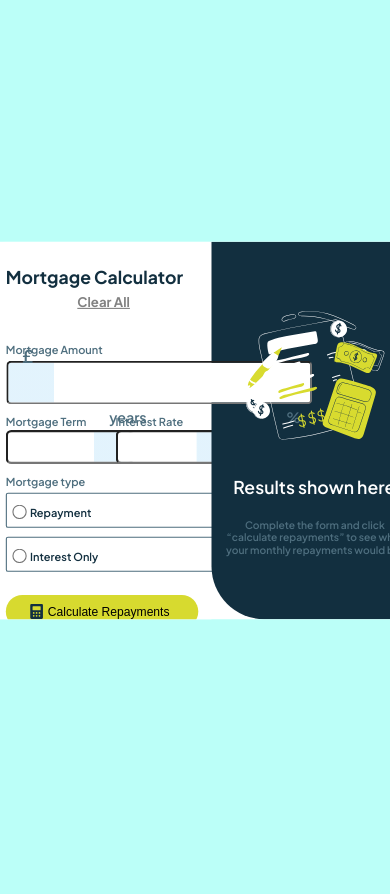
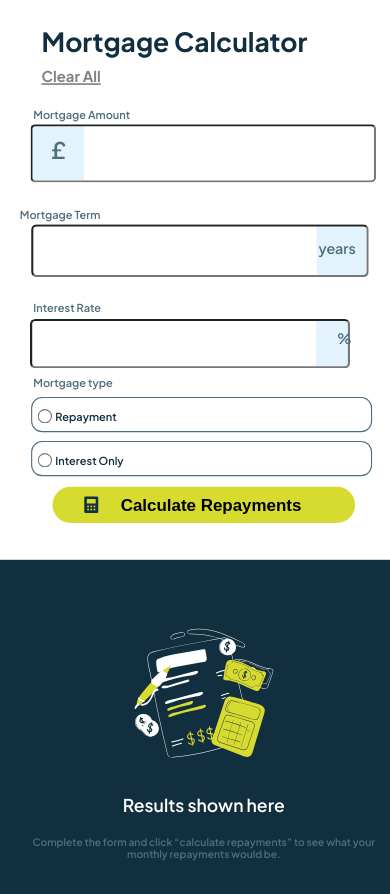
Before and after one commit to amive/mortgage-repayment-calculator, a plain HTML site: page index.html in a window 390 px wide. Before the commit the page ends 860 px from the top, so only its background shows below. Drawn offline with Linux system fonts and the light colour scheme.

Commit message:
Mobile design Done.

```diff
--- a/index.html
+++ b/index.html
@@ -21,7 +21,7 @@
           Mortgage Calculator
           <span id="clearAll" onclick="clearAll">Clear All</span>
         </h4>
-        <label for="MortgageAmount">Mortgage Amount</label>
+        <label id="Amountlabel" for="MortgageAmount">Mortgage Amount</label>
         <br />
         <span id="pound">£</span>
         <input
@@ -34,7 +34,7 @@
         <br />
         <div style="display: flex">
           <div class="term">
-            <label for="MortgageTerm">Mortgage Term</label>
+            <label id="Termlabel" for="MortgageTerm">Mortgage Term</label>
 
             <input
               title="Mortgage Term"
@@ -45,7 +45,7 @@
             <span id="years">years</span>
           </div>
           <div class="rate">
-            <label for="InterestRate">Interest Rate</label>
+            <label id="Ratelabel" for="InterestRate">Interest Rate</label>
 
             <input
               title="Interest Rate"
@@ -99,15 +99,7 @@
           <p style="color: white; text-align: left; font-size: 18px">
             Your results
           </p>
-          <p
-            style="
-              font-size: 10px;
-              text-align: left;
-              scale: 1.3;
-              position: relative;
-              left: 40px;
-            "
-          >
+          <p id="compParag">
             Your results are shown below based on the information you provided.
             To adjust the results, edit the form and click “calculate
             repayments” again.
--- a/styles.css
+++ b/styles.css
@@ -2,8 +2,6 @@
   font-family: "Jakarta";
   src: url("/assets/fonts/PlusJakartaSans-VariableFont_wght.ttf")
     format("truetype");
-}
-* {
 }
 body {
   font-family: Jakarta, sans-serif;
@@ -24,7 +22,7 @@ h4 {
   left: 65px;
   text-decoration: underline;
   color: hsl(0, 0%, 51%);
-  font-size: 12px;
+  font-size: 11px;
   cursor: pointer;
   user-select: none;
 }
@@ -221,3 +219,166 @@ input {
   position: relative;
   left: 46px;
 }
+#compParag {
+  font-size: 10px;
+  text-align: left;
+  scale: 1.3;
+  position: relative;
+  left: 40px;
+}
+@media (max-width: 768px) {
+  body {
+    overflow: auto;
+  }
+  h4 {
+    scale: 1.5;
+    position: relative;
+    left: 130px;
+    top: 41px;
+    text-align: left;
+    display: flex;
+    flex-direction: column;
+    color: hsl(202, 55%, 16%);
+  }
+  #clearAll {
+    position: relative;
+    left: 0px;
+    font-size: 9px;
+    margin-top: 5px;
+  }
+  #MortgageAmount {
+    width: 71.7%;
+    height: 35px;
+    padding: 10px 10px 10px 55px;
+    scale: 0.9;
+    position: relative;
+    right: -5px;
+    background: linear-gradient(to right, hsl(202, 86%, 94%) 15%, white 10%);
+    top: 40px;
+  }
+  #pound {
+    z-index: 1000;
+    position: absolute;
+    top: 157px;
+    left: 57.5px;
+    color: hsl(200, 24%, 40%);
+    scale: 1.3;
+  }
+  #Amountlabel {
+    user-select: none;
+    font-size: 10px;
+    color: hsl(200, 24%, 40%);
+    position: relative;
+    top: 42px;
+    left: 25px;
+  }
+  #MortgageTerm {
+    width: 55.5%;
+    height: 42px;
+    padding-right: 25%;
+    background: linear-gradient(to left, hsl(202, 86%, 94%) 15%, white 10%);
+    position: absolute;
+    top: 235px;
+    left: 37.5px;
+  }
+  #years {
+    position: absolute;
+    top: 249px;
+    left: 80%;
+  }
+  #Termlabel {
+    user-select: none;
+    font-size: 10px;
+    color: hsl(200, 24%, 40%);
+    position: absolute;
+    top: 220px;
+    right: 273px;
+  }
+  #InterestRate {
+    width: 95%;
+    height: 39px;
+    padding-right: 20%;
+    background: linear-gradient(to left, hsl(202, 86%, 94%) 10%, white 10%);
+    position: relative;
+    top: 140px;
+    right: -22px;
+  }
+  #percentage {
+    position: absolute;
+    top: 331px;
+    left: 84.5%;
+  }
+  #Ratelabel {
+    user-select: none;
+    font-size: 10px;
+    color: hsl(200, 24%, 40%);
+    position: relative;
+    top: 138px;
+    right: -25px;
+  }
+  #type1 {
+    width: 79%;
+    position: relative;
+    top: 140px;
+    left: 23px;
+    border-radius: 10px;
+  }
+  #type2 {
+    width: 79%;
+    position: relative;
+    top: 140px;
+    left: 23px;
+    border-radius: 10px;
+  }
+  #labeltype {
+    position: relative;
+    top: 137px;
+    left: 25px;
+  }
+  .calc {
+    width: 250px;
+    position: relative;
+    top: 130px;
+    left: 14%;
+    scale: 1.1;
+    color: black;
+    font-size: 14px;
+    font-weight: 600;
+  }
+  .calcimg {
+    left: 20px;
+  }
+  .container {
+    flex-direction: column;
+    justify-content: start;
+    width: 100vw;
+    height: 100vh;
+  }
+  .leftSide {
+    width: 100vw !important;
+    height: 64vh !important;
+    border-radius: 0;
+  }
+  .rightSide {
+    width: 100vw !important;
+    height: 36vh !important;
+    border-radius: 0;
+  }
+  #compParag {
+    scale: 1.3;
+    font-size: 10px;
+    left: 55px;
+    top: 0px;
+  }
+  .repay {
+    width: 90%;
+    border-radius: 10px;
+  }
+  #resultMonthly {
+    left: 260px;
+  }
+  #totalResult {
+    left: 56px;
+    font-size: 14px;
+  }
+}
```
